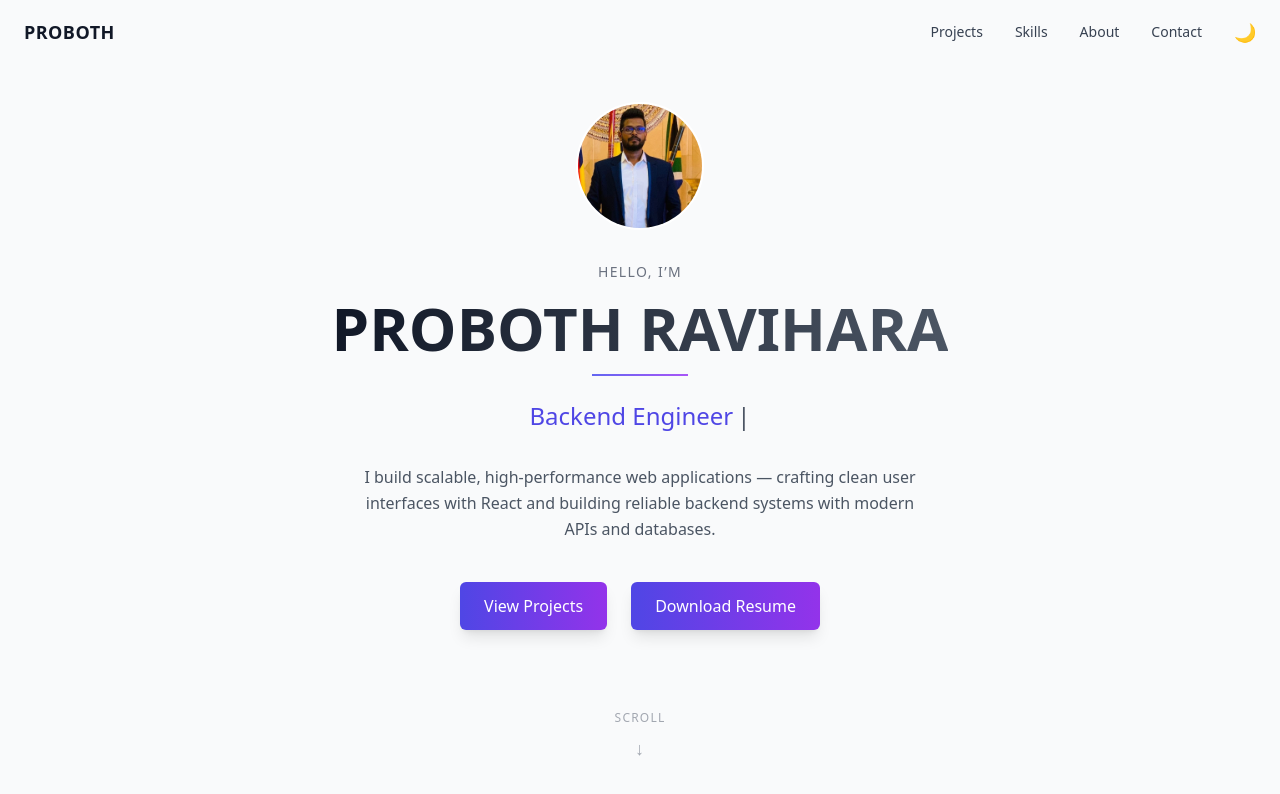
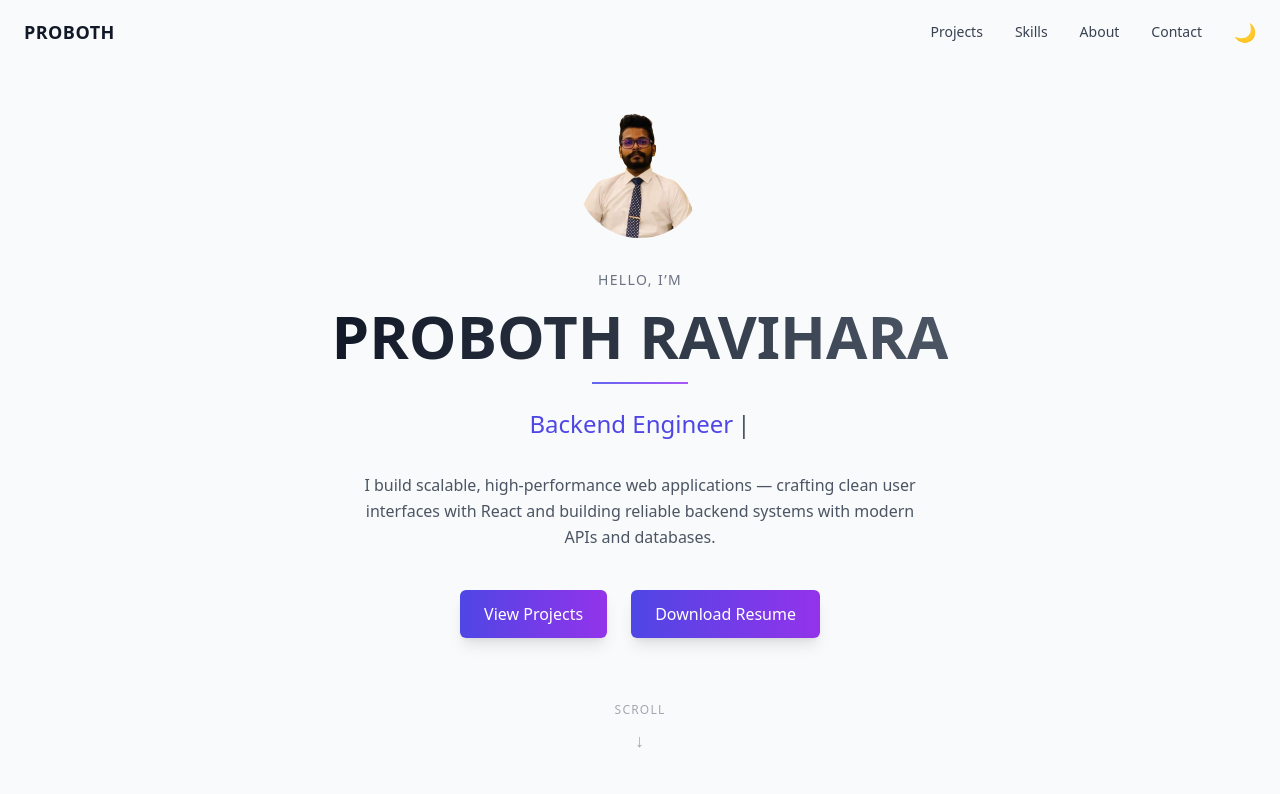
Before and after one commit to Proboth/proboth-portfolio, a React (Vite) app: page / in a window 1280 px wide. Shown: the top 794 px of the page. Built offline with nearby package versions, Linux system fonts and the light colour scheme.

Commit message:
update project

```diff
--- a/src/components/Contact.jsx
+++ b/src/components/Contact.jsx
@@ -55,6 +55,17 @@ function Contact() {
             </a>
           </div>
         </motion.div>
+        <a
+  href="https://www.linkedin.com/in/proboth-ravihara-84131818b/?lipi=urn%3Ali%3Apage%3Ad_flagship3_profile_view_base_contact_details%3BkudWt3EdSpegQsWHomM9KQ%3D%3D"
+  target="_blank"
+  rel="noopener noreferrer"
+  className="inline-block mt-8 px-6 py-3
+             bg-indigo-600 text-white rounded-md
+             hover:bg-indigo-700 transition"
+>
+  View More on LinkedIn
+</a>
+
 
       </div>
     </section>
--- a/src/components/Hero.jsx
+++ b/src/components/Hero.jsx
@@ -1,6 +1,6 @@
 import { motion, useScroll, useTransform } from "framer-motion";
 import { useEffect, useState } from "react";
-import profileImg from "../assets/photo.jpeg";
+import profileImg from "../assets/profile.png";
 
 function Hero() {
   /* ================= PARALLAX ================= */
@@ -92,17 +92,19 @@ function Hero() {
         {/* Profile Image */}
  <motion.div
   variants={item}
-          className="relative mx-auto mb-8 w-32 h-32"
+  className="relative mx-auto mb-8 w-32 h-32 rounded-full overflow-hidden"
 >
-
   <img
     src={profileImg}
     alt="Proboth Ravihara"
-            className="relative w-32 h-32 rounded-full object-cover
-                       border-2 border-white dark:border-gray-800
-                       hover:scale-105 transition-transform duration-300"
+    className="w-full h-full object-cover
+               object-[50%_25%]
+               scale-120
+               transition-transform duration-500
+               hover:scale-135"
 />
 </motion.div>
+
 
         {/* Intro */}
         <motion.p
@@ -204,7 +206,7 @@ function Hero() {
     repeat: Infinity,
     ease: "easeInOut",
   }}
-  className="mt-20 flex flex-col items-center
+  className="mt-16 flex flex-col items-center
              text-xs tracking-widest
              text-gray-500 dark:text-gray-400"
 >
```
Also changed, not shown: src/assets/IMG_0713.jpeg (added), src/assets/profile.png (added). Lines whose indentation alone changed are shown as unchanged.
